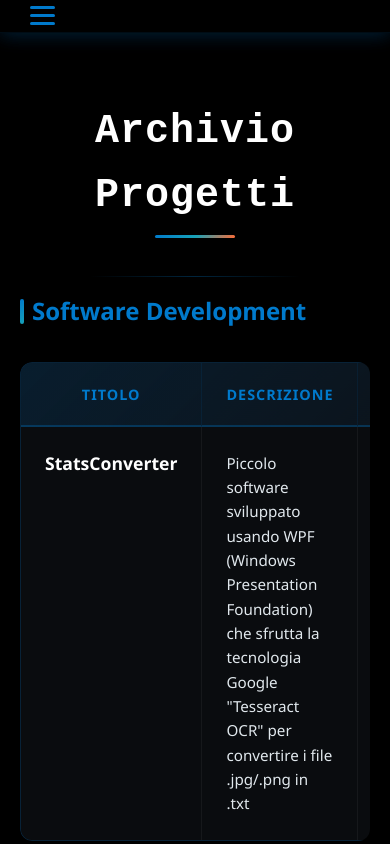
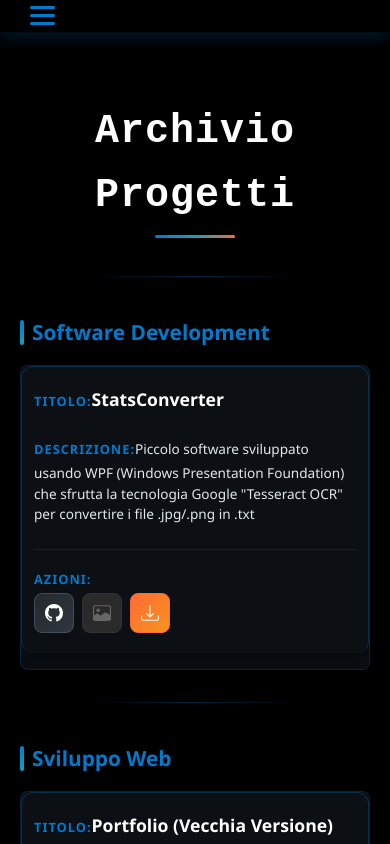
Before and after one commit to Lukeino/Website, a React (Vite) app: page /all-projects in a window 390 px wide. Shown: the top 844 px of the page. Built offline with nearby package versions, Linux system fonts and the light colour scheme.

Commit message:
Fix archivio progetti nella versione mobile

```diff
--- a/src/styles/App.css
+++ b/src/styles/App.css
@@ -2016,102 +2016,75 @@ h2::after {
   }
 }
 
-/* Touch-friendly improvements for mobile */
+/* ==========================================
+   ALL PROJECTS PAGE MOBILE OPTIMIZATION
+   ========================================== */
+
 @media (max-width: 768px) {
-  /* Increase touch targets */
-  .nav-button, .nav a {
-    padding: 15px 20px;
-    font-size: 1.1rem;
-    min-height: 44px; /* iOS recommended touch target */
-    display: flex;
-    align-items: center;
-    justify-content: center;
-  }
-
-  /* Better button spacing */
-  .hero-buttons .btn {
-    min-height: 50px;
-    padding: 15px 30px;
-  }
-
-  /* Improve form elements */
-  .form-group input,
-  .form-group textarea {
-    font-size: 16px; /* Prevent zoom on iOS */
-    padding: 15px;
-    min-height: 44px;
-  }
-
-  /* Better contact links */
-  .contact-link {
-    padding: 12px 16px;
-    min-height: 44px;
-    display: inline-flex;
-    align-items: center;
-    border-radius: 8px;
-  }
-
-  /* Smooth scrolling improvements */
-  html {
-    scroll-behavior: smooth;
-    -webkit-overflow-scrolling: touch;
-  }
-
-  /* Prevent horizontal scroll */
-  body {
+  /* AllProjectsPage container */
+  .all-projects-page {
+    padding: 1rem;
+  }
+
+  .all-projects-page .container {
+    padding: 0 1rem;
+    max-width: 100%;
+  }
+
+  /* Category titles */
+  .category-title {
+    font-size: 1.5rem !important;
+    margin: 1.5rem 0 1rem 0 !important;
+  }
+
+  /* Main title */
+  .all-projects-page h2 {
+    font-size: 2rem !important;
+    margin-bottom: 2rem !important;
+  }
+
+  /* Better spacing between sections */
+  .project-category {
+    margin-bottom: 3rem;
+  }
+
+  /* Ensure proper margin for mobile tables */
+  .table-responsive {
+    margin: 1rem 0 2rem 0 !important;
+    padding: 0;
+  }
+
+  /* Fix any overflow issues */
+  .all-projects-page {
     overflow-x: hidden;
   }
 
-  /* Improve text readability */
-  body {
-    -webkit-text-size-adjust: 100%;
-    text-size-adjust: 100%;
-  }
-
-  /* Better tap highlights */
-  * {
-    -webkit-tap-highlight-color: rgba(0, 122, 204, 0.2);
-  }
-
-  /* Improve skill cards for touch */
-  .skill-item {
-    min-height: 80px;
-    padding: 1.2rem;
-  }
-
-  /* Better project card interactions */
-  .project-card {
-    touch-action: manipulation; /* Improve touch response */
-  }
-}
-
-/* Performance optimizations */
-@media (max-width: 768px) {
-  /* Reduce complex animations */
-  .typewriter-subtitle {
-    animation-duration: 3s; /* Slower typewriter on mobile */
-  }
-
-  /* Simplify transforms */
-  .project-card:hover,
-  .skill-item:hover {
-    transition: transform 0.2s ease; /* Faster transitions */
-  }
-
-  /* Reduce shadow complexity */
-  .project-card,
-  .skill-item,
-  .education-section {
-    box-shadow: 0 4px 12px rgba(0, 0, 0, 0.2); /* Simpler shadows */
-  }
-
-  /* Optimize backdrop filters */
-  .header {
-    backdrop-filter: blur(5px); /* Reduce blur for performance */
-  }
-
-  .nav {
-    backdrop-filter: blur(10px); /* Lighter blur for mobile menu */
+  /* Better mobile header */
+  .all-projects-page .header {
+    padding: 0.5rem 1rem;
+  }
+
+  /* Improve section padding */
+  .all-projects-section {
+    padding: 2rem 0;
+  }
+}
+
+@media (max-width: 480px) {
+  .all-projects-page .container {
+    padding: 0 0.5rem;
+  }
+
+  .category-title {
+    font-size: 1.3rem !important;
+  }
+
+  .all-projects-page h2 {
+    font-size: 1.8rem !important;
+  }
+
+  .project-category {
+    margin-bottom: 2rem;
   }
 }
 
@@ -2364,6 +2337,145 @@ h2::after {
   padding: 1rem;
 }
 
+/* Mobile responsive tables */
+@media (max-width: 768px) {
+  .table-responsive {
+    margin: 1rem 0;
+    border-radius: 8px;
+    overflow-x: visible; /* Allow content to flow properly */
+  }
+
+  .project-table {
+    display: block;
+    width: 100%;
+    border-radius: 8px;
+  }
+
+  .project-table thead {
+    display: none; /* Hide table headers on mobile */
+  }
+
+  .project-table tbody {
+    display: block;
+    width: 100%;
+  }
+
+  .project-table tbody tr {
+    display: block;
+    margin-bottom: 1.5rem;
+    background: rgba(13, 17, 23, 0.9) !important;
+    border: 1px solid rgba(0, 122, 204, 0.3);
+    border-radius: 12px;
+    padding: 1rem;
+    box-shadow: 0 4px 12px rgba(0, 0, 0, 0.3);
+  }
+
+  .project-table tbody tr:hover {
+    transform: none; /* Remove hover transform on mobile */
+  }
+
+  .project-table td {
+    display: block;
+    width: 100%;
+    border: none;
+    padding: 0.5rem 0;
+    text-align: left;
+  }
+
+  .project-table td:before {
+    content: attr(data-label) ": ";
+    font-weight: 700;
+    color: var(--primary-color);
+    text-transform: uppercase;
+    font-size: 0.8rem;
+    letter-spacing: 1px;
+    display: inline-block;
+    margin-bottom: 0.25rem;
+  }
+
+  .project-table td[data-label=""] {
+    padding-top: 1rem;
+    margin-top: 1rem;
+    border-top: 1px solid rgba(0, 122, 204, 0.2);
+  }
+
+  .project-table td[data-label=""]:before {
+    content: "Azioni: ";
+  }
+
+  .project-title {
+    font-size: 1.2rem;
+    margin-bottom: 0.5rem;
+    color: var(--text-primary);
+  }
+
+  .project-description {
+    font-size: 0.9rem;
+    line-height: 1.5;
+    color: var(--text-secondary);
+    margin-bottom: 0.5rem;
+  }
+
+  .project-actions {
+    width: 100%;
+    text-align: left;
+    padding: 0;
+  }
+
+  .action-buttons {
+    display: flex;
+    gap: 0.75rem;
+    justify-content: flex-start;
+    flex-wrap: wrap;
+  }
+
+  .btn-icon {
+    width: 44px;
+    height: 44px;
+    min-width: 44px;
+    display: flex;
+    align-items: center;
+    justify-content: center;
+    font-size: 1rem;
+  }
+
+  .btn-icon svg {
+    width: 20px;
+    height: 20px;
+  }
+}
+
+/* Extra small screens */
+@media (max-width: 480px) {
+  .project-table tbody tr {
+    margin-bottom: 1rem;
+    padding: 0.75rem;
+  }
+
+  .project-title {
+    font-size: 1.1rem;
+  }
+
+  .project-description {
+    font-size: 0.85rem;
+  }
+
+  .action-buttons {
+    gap: 0.5rem;
+  }
+
+  .btn-icon {
+    width: 40px;
+    height: 40px;
+    min-width: 40px;
+  }
+
+  .btn-icon svg {
+    width: 18px;
+    height: 18px;
+  }
+}
+
 /* ==========================================
    GALLERY OVERLAY STYLES
    ========================================== */
```
